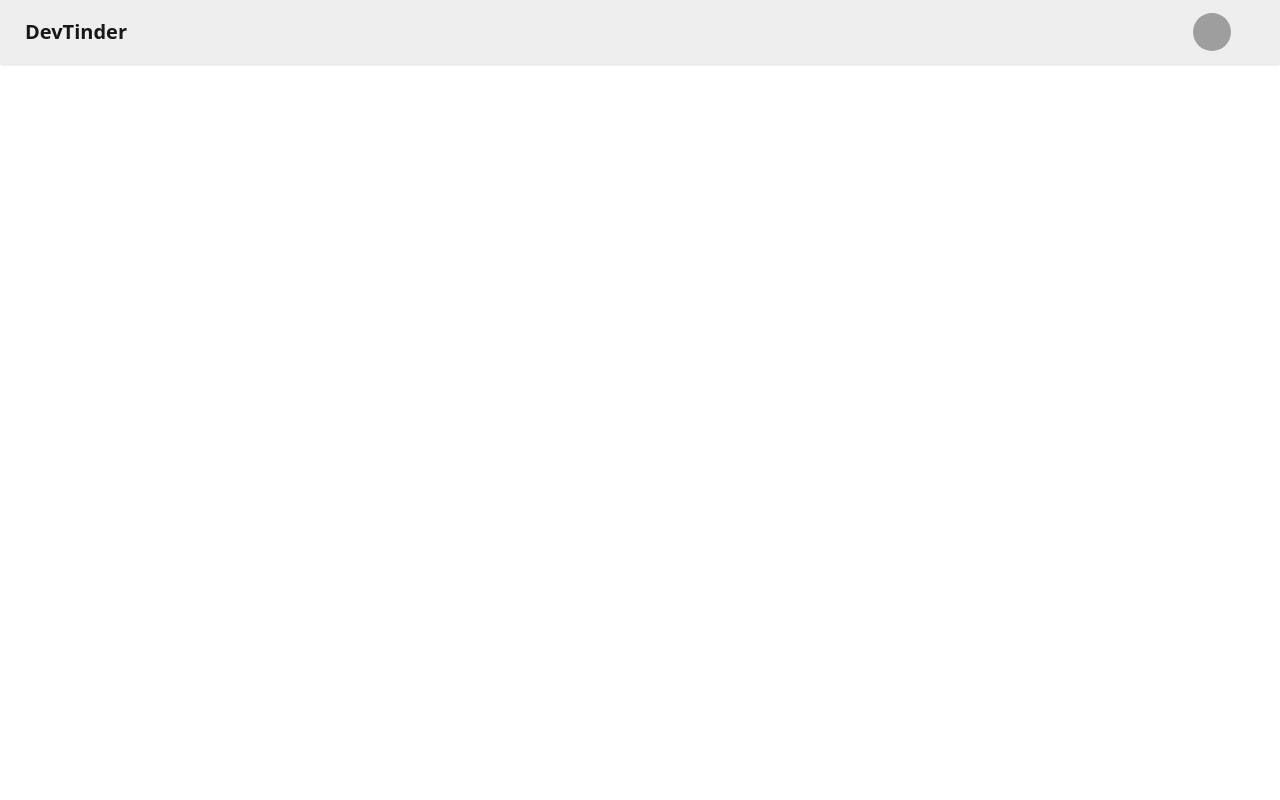
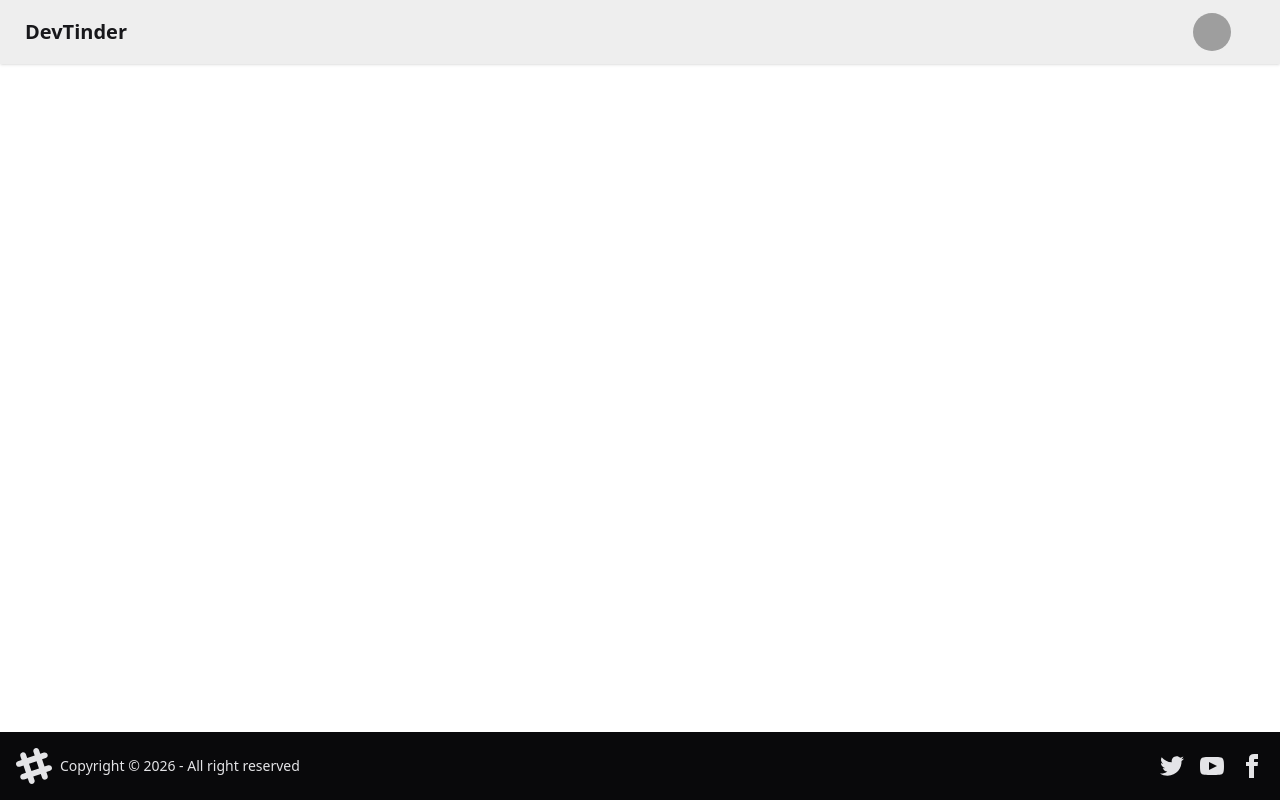
Before and after one commit to Vijay348-Github/devtinder_ui, a React (Vite) app: page / in a window 1280 px wide. Built offline with nearby package versions, Linux system fonts and the light colour scheme; grey boxes are pictures that could not be loaded.

Commit message:
Added basic routing, set up the project

```diff
--- a/package.json
+++ b/package.json
@@ -13,6 +13,7 @@
     "@tailwindcss/vite": "^4.1.18",
     "react": "^19.2.0",
     "react-dom": "^19.2.0",
+    "react-router-dom": "^7.11.0",
     "tailwindcss": "^4.1.18"
   },
   "devDependencies": {
--- a/src/App.jsx
+++ b/src/App.jsx
@@ -1,9 +1,19 @@
-import NavBar from "./assets/NavBar";
+import { BrowserRouter, Route, Routes } from "react-router-dom";
+import Body from "./Body";
+import Home from "./Home";
+import Profile from "./Profile";
 
 function App() {
     return (
         <>
-            <NavBar />
+            <BrowserRouter basename="/">
+                <Routes>
+                    <Route path="/" element={<Body />}>
+                        <Route path="/home" element={<Home />} />
+                        <Route path="/profile" element={<Profile />} />
+                    </Route>
+                </Routes>
+            </BrowserRouter>
         </>
     );
 }
--- /dev/null
+++ b/src/Body.jsx
@@ -0,0 +1,16 @@
+import React from "react";
+import NavBar from "./NavBar";
+import { Outlet } from "react-router-dom";
+import Footer from "./Footer";
+
+const Body = () => {
+    return (
+        <div>
+            <NavBar />
+            <Outlet />
+            <Footer/>
+        </div>
+    );
+};
+
+export default Body;
--- /dev/null
+++ b/src/Footer.jsx
@@ -0,0 +1,61 @@
+import React from "react";
+
+const Footer = () => {
+    return (
+        <footer className="footer sm:footer-horizontal bg-neutral text-neutral-content items-center p-4 fixed bottom-0 w-full">
+            <aside className="grid-flow-col items-center">
+                <svg
+                    width="36"
+                    height="36"
+                    viewBox="0 0 24 24"
+                    xmlns="http://www.w3.org/2000/svg"
+                    fillRule="evenodd"
+                    clipRule="evenodd"
+                    className="fill-current"
+                >
+                    <path d="M22.672 15.226l-2.432.811.841 2.515c.33 1.019-.209 2.127-1.23 2.456-1.15.325-2.148-.321-2.463-1.226l-.84-2.518-5.013 1.677.84 2.517c.391 1.203-.434 2.542-1.831 2.542-.88 0-1.601-.564-1.86-1.314l-.842-2.516-2.431.809c-1.135.328-2.145-.317-2.463-1.229-.329-1.018.211-2.127 1.231-2.456l2.432-.809-1.621-4.823-2.432.808c-1.355.384-2.558-.59-2.558-1.839 0-.817.509-1.582 1.327-1.846l2.433-.809-.842-2.515c-.33-1.02.211-2.129 1.232-2.458 1.02-.329 2.13.209 2.461 1.229l.842 2.515 5.011-1.677-.839-2.517c-.403-1.238.484-2.553 1.843-2.553.819 0 1.585.509 1.85 1.326l.841 2.517 2.431-.81c1.02-.33 2.131.211 2.461 1.229.332 1.018-.21 2.126-1.23 2.456l-2.433.809 1.622 4.823 2.433-.809c1.242-.401 2.557.484 2.557 1.838 0 .819-.51 1.583-1.328 1.847m-8.992-6.428l-5.01 1.675 1.619 4.828 5.011-1.674-1.62-4.829z"></path>
+                </svg>
+                <p>
+                    Copyright © {new Date().getFullYear()} - All right reserved
+                </p>
+            </aside>
+            <nav className="grid-flow-col gap-4 md:place-self-center md:justify-self-end">
+                <a>
+                    <svg
+                        xmlns="http://www.w3.org/2000/svg"
+                        width="24"
+                        height="24"
+                        viewBox="0 0 24 24"
+                        className="fill-current"
+                    >
+                        <path d="M24 4.557c-.883.392-1.832.656-2.828.775 1.017-.609 1.798-1.574 2.165-2.724-.951.564-2.005.974-3.127 1.195-.897-.957-2.178-1.555-3.594-1.555-3.179 0-5.515 2.966-4.797 6.045-4.091-.205-7.719-2.165-10.148-5.144-1.29 2.213-.669 5.108 1.523 6.574-.806-.026-1.566-.247-2.229-.616-.054 2.281 1.581 4.415 3.949 4.89-.693.188-1.452.232-2.224.084.626 1.956 2.444 3.379 4.6 3.419-2.07 1.623-4.678 2.348-7.29 2.04 2.179 1.397 4.768 2.212 7.548 2.212 9.142 0 14.307-7.721 13.995-14.646.962-.695 1.797-1.562 2.457-2.549z"></path>
+                    </svg>
+                </a>
+                <a>
+                    <svg
+                        xmlns="http://www.w3.org/2000/svg"
+                        width="24"
+                        height="24"
+                        viewBox="0 0 24 24"
+                        className="fill-current"
+                    >
+                        <path d="M19.615 3.184c-3.604-.246-11.631-.245-15.23 0-3.897.266-4.356 2.62-4.385 8.816.029 6.185.484 8.549 4.385 8.816 3.6.245 11.626.246 15.23 0 3.897-.266 4.356-2.62 4.385-8.816-.029-6.185-.484-8.549-4.385-8.816zm-10.615 12.816v-8l8 3.993-8 4.007z"></path>
+                    </svg>
+                </a>
+                <a>
+                    <svg
+                        xmlns="http://www.w3.org/2000/svg"
+                        width="24"
+                        height="24"
+                        viewBox="0 0 24 24"
+                        className="fill-current"
+                    >
+                        <path d="M9 8h-3v4h3v12h5v-12h3.642l.358-4h-4v-1.667c0-.955.192-1.333 1.115-1.333h2.885v-5h-3.808c-3.596 0-5.192 1.583-5.192 4.615v3.385z"></path>
+                    </svg>
+                </a>
+            </nav>
+        </footer>
+    );
+};
+
+export default Footer;
--- /dev/null
+++ b/src/Home.jsx
@@ -0,0 +1,11 @@
+import React from "react";
+
+const Home = () => {
+    return (
+        <div>
+            <h1>Home</h1>
+        </div>
+    );
+};
+
+export default Home;
--- /dev/null
+++ b/src/Profile.jsx
@@ -0,0 +1,9 @@
+import React from 'react'
+
+const Profile = () => {
+  return (
+    <div>Profile</div>
+  )
+}
+
+export default Profile;
```
Also changed, not shown: src/NavBar.jsx (line endings or trailing spaces), 1 other file (tests, documents, lock files or other folders).
